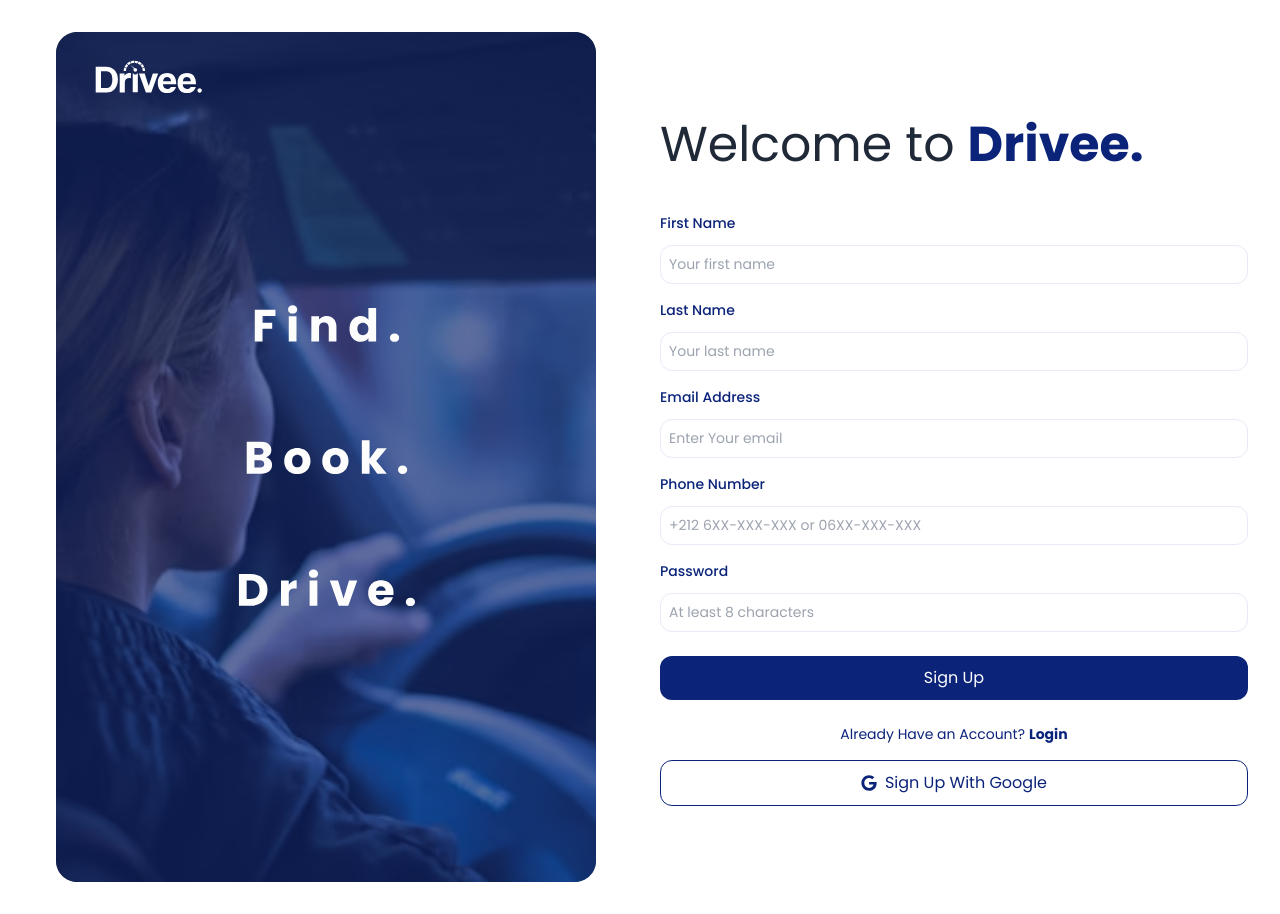
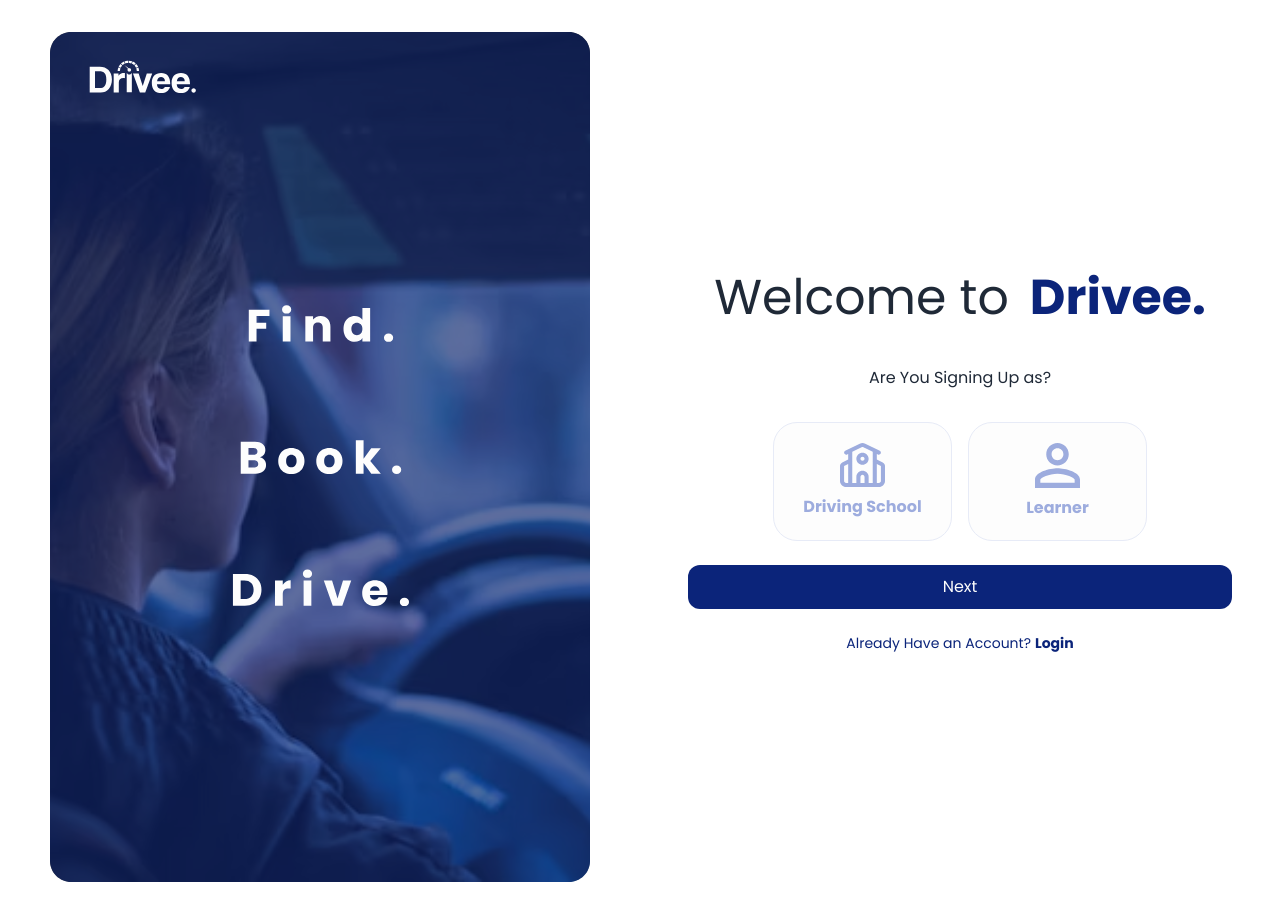
Before and after one commit to WESthhhhh/drivee-frontend, a React (Vite) app: page /signup in a window 1280 px wide. Built offline with nearby package versions, Linux system fonts and the light colour scheme.

Commit message:
Refactor auth layout and forms to improve consistency and usability

```diff
--- a/src/authLayout.jsx
+++ b/src/authLayout.jsx
@@ -3,8 +3,8 @@ import { Outlet } from 'react-router-dom';
 
 const AuthLayout = () => {
   return (
-    <div className="max-w-7xl mx-auto px-4 sm:px-6 lg:px-8 font-poppins">
-      <div className="flex flex-col justify-center md:flex-row items-center gap-10 ">
+    <div className="max-w-7xl mx-auto px-4   font-poppins">
+      <div className="flex flex-col justify-center md:flex-row items-center gap-8 ">
         <div className="hidden md:block md:w-1/2 py-8">
           <img
             src="/images/loginpic.svg"
--- a/src/components/UI/userType.jsx
+++ b/src/components/UI/userType.jsx
@@ -6,7 +6,7 @@ const UserType = ({ onSelect }) => {
   const handleSelect = (type) => {
     setSelectedType(type);
     if (onSelect) {
-      onSelect(type);
+      onSelect(type === "school" ? "SCHOOL" : "STUDENT"); // Match your Prisma enum
     }
   };
 
@@ -16,8 +16,8 @@ const UserType = ({ onSelect }) => {
         onClick={() => handleSelect("school")}
         className={`flex flex-col items-center gap-[8px] w-[179px] py-[20px] rounded-large-md border transition-colors duration-300 ${
           selectedType === "school"
-            ? "border-b200 bg-light" // Selected state
-            : "border-b50 bg-light hover:border-b200 hover:bg-b25" // Default + hover state
+            ? "border-b200 bg-light"
+            : "border-b50 bg-light hover:border-b200 hover:bg-b25"
         }`}
       >
         <svg width="45" height="44" viewBox="0 0 45 44" fill="none">
@@ -33,13 +33,12 @@ const UserType = ({ onSelect }) => {
         </p>
       </button>
 
-      {/* Learner Button */}
       <button
         onClick={() => handleSelect("learner")}
         className={`flex flex-col items-center gap-[8px] w-[179px] py-[20px] rounded-large-md border transition-colors duration-300 ${
           selectedType === "learner"
-            ? "border-b200 bg-light" // Selected state
-            : "border-b50 bg-light hover:border-b200 hover:bg-b25" // Default + hover state
+            ? "border-b200 bg-light"
+            : "border-b50 bg-light hover:border-b200 hover:bg-b25"
         }`}
       >
         <svg width="45" height="45" viewBox="0 0 45 45" fill="none">
--- a/src/components/layouts/auth/loginForm.jsx
+++ b/src/components/layouts/auth/loginForm.jsx
@@ -25,7 +25,7 @@ const Login = () => {
   return (
     <div className=''>
       <div className="w-full max-w-lg md:ml-30 xl:ml-30">
-        <h1 className="text-3xl leading-10 md:text-4xl font-regular mb-8 text-text text-center md:text-start">
+        <h1 className="text-4xl font-regular mb-8 text-text text-center md:text-start">
           Welcome back to <span className='text-primary font-bold'>Drivee.</span>
         </h1>
 
@@ -74,7 +74,7 @@ const Login = () => {
           </Button>
 
           <div className='text-center mt-2'>
-            <Link to={'/Signup1'} className='text-primary text-sm flex justify-center items-center'>
+            <Link to={'/Signup'} className='text-primary text-sm flex justify-center items-center'>
               New Here? <span className='font-bold ml-1'>Sign up</span>
             </Link>
           </div>
--- a/src/components/layouts/auth/signupForm.jsx
+++ b/src/components/layouts/auth/signupForm.jsx
@@ -55,6 +55,7 @@ const Signup = () => {
 
   return (
     <>
+    <div>
       <h1 className="text-4xl font-regular mb-8 text-text">
         Welcome to <span className='text-primary font-bold'>Drivee.</span>
       </h1>
@@ -167,6 +168,7 @@ const Signup = () => {
           <FaGoogle/> Sign Up With Google
         </Button>
       </form>
+      </div>
     </>
   );
 };
--- a/src/components/layouts/auth/signupForm1.jsx
+++ b/src/components/layouts/auth/signupForm1.jsx
@@ -6,41 +6,59 @@ import { Link } from "react-router-dom";
 const Signup1 = () => {
   const [selectedType, setSelectedType] = useState(null);
   const [isSubmitting, setIsSubmitting] = useState(false);
+  const [error, setError] = useState(null);
 
   const handleUserTypeSelect = (type) => {
     setSelectedType(type);
+    // Clear error when user selects an option
+    if (error) setError(null);
   };
 
   const handleSubmit = (e) => {
     e.preventDefault();
-    setIsSubmitting(true);
 
     // Validate selection
     if (!selectedType) {
-      alert("Please select a user type");
-      setIsSubmitting(false);
+      setError("Please select a user type");
       return;
     }
 
+    setIsSubmitting(true);
     console.log("Selected user type:", selectedType);
+
+    // Here you would typically proceed to the next step or API call
+    // For demo, we'll reset after 1 second
+    setTimeout(() => {
+      setIsSubmitting(false);
+    }, 1000);
   };
 
   return (
-    <div className="">
-      <h1 className="text-3xl md:text-4xl font-regular mb-8 text-text flex justify-center">
+    <div className="max-w-xl mx-auto p-4">
+      <h1 className="text-4xl font-regular mb-8 text-text text-center">
         Welcome to <span className="text-primary font-bold ml-2">Drivee.</span>
       </h1>
-      <h3 className="text-text mb-8 flex justify-center">Are You Signing Up as?</h3>
+      <h3 className="text-text mb-8 text-center">Are You Signing Up as?</h3>
 
       <form onSubmit={handleSubmit} className="flex flex-col gap-4">
         <div className="flex flex-col items-center gap-4 md:flex-row md:justify-center md:gap-[19px]">
-          <div onClick={() => handleUserTypeSelect("school")} className="w-full md:w-auto">
+          <div
+            onClick={() => handleUserTypeSelect("school")}
+            className="w-full md:w-auto"
+          >
             <UserType
               type="school"
               isSelected={selectedType === "school"}
             />
           </div>
         </div>
+
+        {/* Error message display */}
+        {error && (
+          <div className="text-error text-sm mt-2 text-center animate-fadeIn">
+            {error}
+          </div>
+        )}
 
         <Button
           type="primary"
--- a/src/router.jsx
+++ b/src/router.jsx
@@ -78,8 +78,8 @@ export const router = createBrowserRouter([
     element: <AuthLayout />,
     children: [
       { path: 'login', element: <Login /> },
-      { path: 'signup', element: <Signup /> },
-      { path: 'signup1', element: <Signup1 /> },
+      { path: 'signup/signup2', element: <Signup /> },
+      { path: 'signup', element: <Signup1 /> },
     ]
   },
 ]);
```
